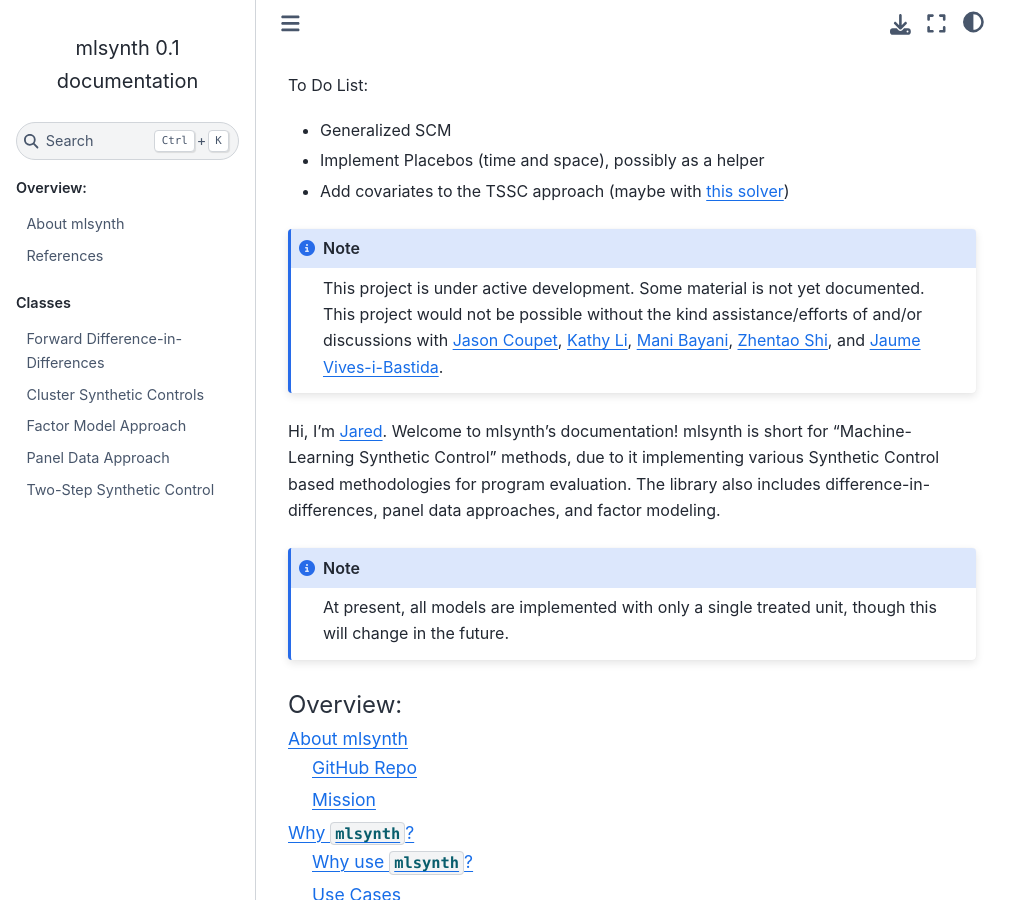
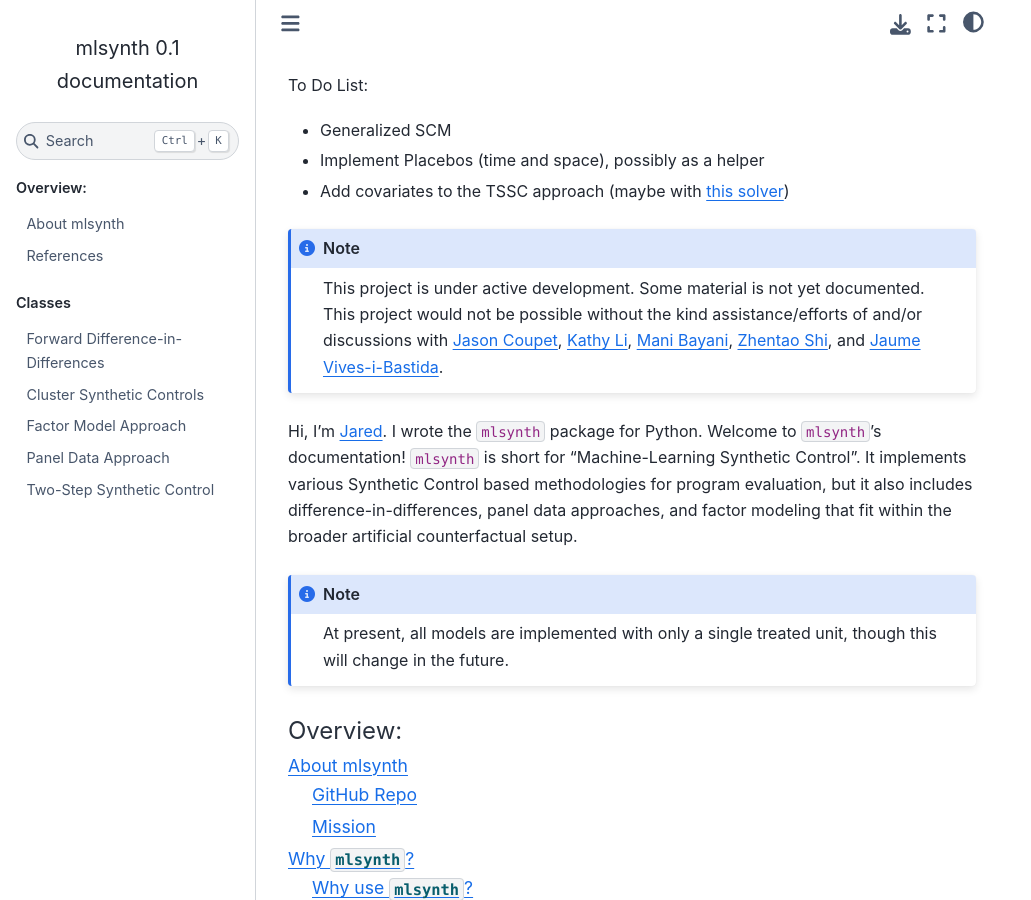
Before and after one commit to jgreathouse9/mlsynth, a Sphinx documentation site: the page built from docs/index.rst, in a window 1280 px wide and 900 px high. Shown: the whole window, without its empty margins (0-1031 px from the left). Built offline with Sphinx 7.4.7 and the Sphinx Book theme 1.1.4, drawn with Linux system fonts in a browser that asks for light colours; pages that are not in the unit, such as notebooks, are missing from menus.

Commit message:
Update index.rst

```diff
--- a/docs/index.rst
+++ b/docs/index.rst
@@ -13,7 +13,7 @@ To Do List:
 
    This project is under active development. Some material is not yet documented. This project would not be possible without the kind assistance/efforts of and/or discussions with `Jason Coupet <https://aysps.gsu.edu/profile/jason-coupet/>`_, `Kathy Li <https://sites.utexas.edu/kathleenli/>`_, `Mani Bayani <https://www.linkedin.com/in/mani-bayani?utm_source=share&utm_campaign=share_via&utm_content=profile&utm_medium=android_app>`_, `Zhentao Shi <https://zhentaoshi.github.io/>`_, and `Jaume Vives-i-Bastida <https://jvivesb.github.io/>`_.
 
-Hi, I'm `Jared <https://jgreathouse9.github.io/>`_. Welcome to mlsynth's documentation! mlsynth is short for "Machine-Learning Synthetic Control" methods, due to it implementing various Synthetic Control based methodologies for program evaluation. The library also includes difference-in-differences, panel data approaches, and factor modeling.
+Hi, I'm `Jared <https://jgreathouse9.github.io/>`_. I wrote the ``mlsynth`` package for Python. Welcome to ``mlsynth``'s documentation! ``mlsynth`` is short for "Machine-Learning Synthetic Control". It implements various Synthetic Control based methodologies for program evaluation, but it also includes difference-in-differences, panel data approaches, and factor modeling that fit within the broader artificial counterfactual setup.
 
 
 .. note::
```
